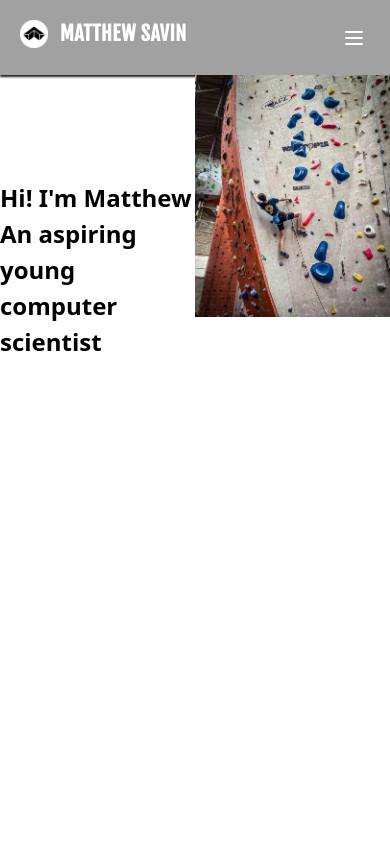
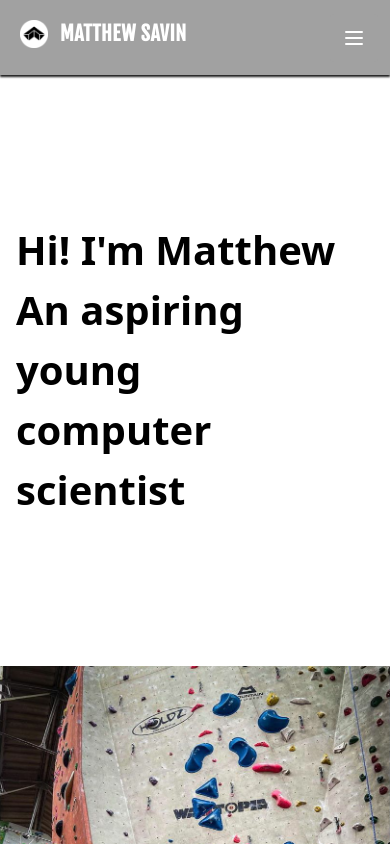
Before and after one commit to mattsavin/mattsavin.me, a Next.js app: page /about in a window 390 px wide. Shown: the top 844 px of the page. Built offline with nearby package versions, Linux system fonts and the light colour scheme.

Commit message:
improve responsiveness for about.tsx

```diff
--- a/components/navbar.module.css
+++ b/components/navbar.module.css
@@ -1,4 +1,5 @@
 .nav {
+    z-index: 1;
     box-shadow: 0 2px 2px 0 #1c1c1c;
     background: var(--nav-bg-color);
 }
--- a/pages/about.module.css
+++ b/pages/about.module.css
@@ -1,31 +1,25 @@
 .mainHeader {
-    position: static;
     font-family: var(--fonts);
     color: var(--text-color);
     background: var(--bg-color);
-    padding-top: 105px;
-    padding-bottom: 105px;
     max-width: 100%;
 }
 
 .headingLeft {
-    display: flex;
-    width: 50%;
+    min-height: 70vh;
+    display:flex;
+    justify-content:center;
+    align-items:center;
+    min-width: 50%;
     font-weight: 700;
     color: var(--text-color);
-    font-size: var(--font-size-heading);
-    float: left;
+    padding: 0 1rem;
+    font-size: 2.5rem
 }
 
 .headingRight {
-    margin-top: -105px;
-    margin-bottom: -105px;
-    width: 50%;
-    align-content: center;
-    text-align: left;
+    min-width: 50%;
     z-index: 0;
-    position: relative;
-    float: right;
 }
 
 @media only screen and (min-width: 688px) {
--- a/pages/about.tsx
+++ b/pages/about.tsx
@@ -12,7 +12,7 @@ const About: NextPage = () => {
                 <meta name="description" content="About Matthew Savin: an aspiring and talented young computer scientist." />
             </Head>
             <main>
-                <section className={styles.mainHeader}>
+                <section className={`${styles.mainHeader}`}>
                     <div className={styles.headingLeft}>
                         <span>
                             <h1>Hi! I&#39;m Matthew <br />An aspiring young<br />computer scientist</h1>
```
